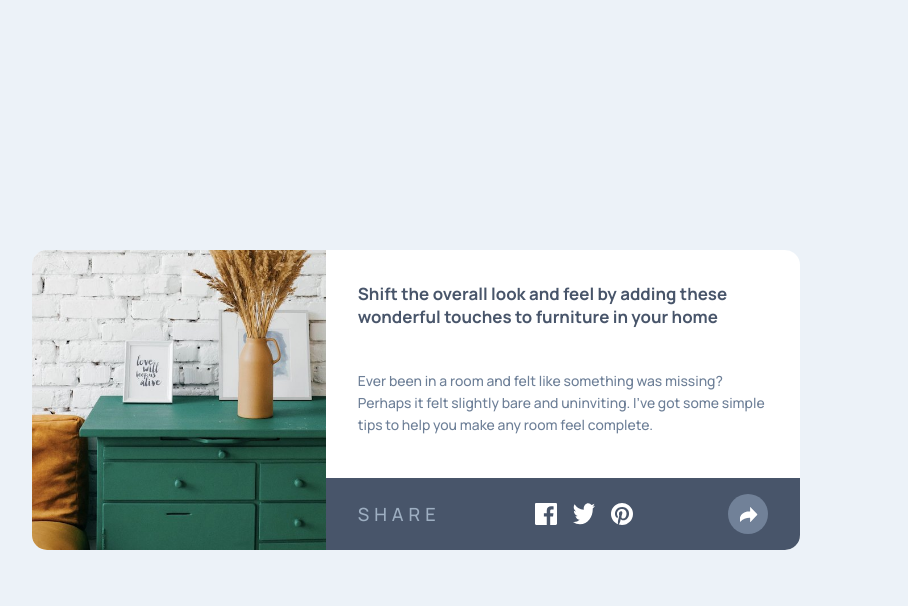
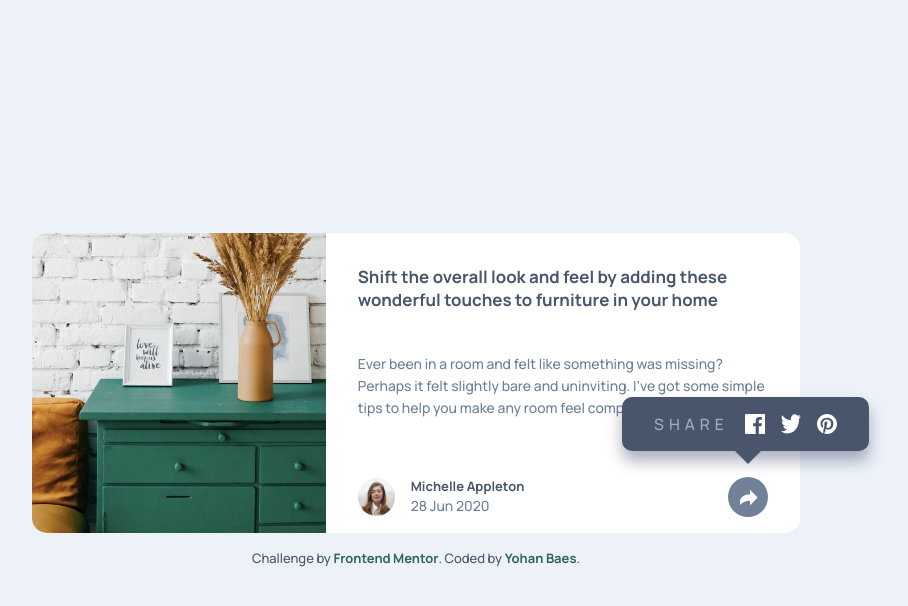
Before and after one commit to Raink31/023-Article-preview-component, a plain HTML site: page index.html in a window 1280 px wide. Both pictures are taken after a click on the button 972 px from the left and 511 px from the top of the page. Shown: the whole page, without its empty margins (224-1132 px from the left). Drawn offline with Linux system fonts and the light colour scheme.

Commit message:
added desktop active state

```diff
--- a/index.html
+++ b/index.html
@@ -44,12 +44,12 @@
             </div>
         </div>
     </main>
-    <!-- <footer>
+    <footer>
         <div class="attribution">
             <p>Challenge by <a href="https://www.frontendmentor.io?ref=challenge" target="_blank">Frontend Mentor</a>.
             Coded by <a href="#">Yohan Baes</a>.</p>
         </div>
-    </footer> -->
+    </footer>
     <script src="script.js"></script>
 </body>
 </html>
--- a/style.css
+++ b/style.css
@@ -223,14 +223,27 @@ button::after{
     transform: scale(120%);
 }
 
+footer {
+    margin-top: 1rem;
+    color: var(--very-dark-grayis-blue);
+}
+
+footer a{
+    text-decoration: none;
+    font-weight: bold;
+    color: #2e6756;
+}
+
 @media screen and (min-width: 1103px) {
     /* Main */
 
     main{
         display: flex;
+        max-height: 300px;
         max-width: 60%;
         height: 300px;
         position: relative;
+        overflow: visible;
     }
 
     /* Image */
@@ -244,6 +257,7 @@ button::after{
         object-fit: cover;
         object-position: 0 100%;
         height: 100%;
+        border-radius: 15px 0 0 15px;
     }
 
     /* Text */
@@ -259,4 +273,78 @@ button::after{
         border-radius: 2000px;
     }
 
+    /* Active state */
+
+    .active {
+        position: relative;
+        background: white;
+        color: var(--grayish-blue);
+        margin-bottom: -1rem;
+        padding-bottom: 1rem;
+        border-radius: 0 0 15px;
+    }
+
+    .active .photo-and-infos {
+        height: 100%;
+        width: 100%;
+        overflow: visible;
+        display: flex;
+    }
+
+    .active .photo-and-infos img{
+        width: 10%;
+    }
+
+    .active p,
+    .active .links {
+        width: auto;
+        height: 100%;
+        overflow: visible;
+        display: block;
+    }
+
+    .active p {
+        font-size: 1.2em;
+    }
+
+    .active .links {
+        display: flex;
+        gap: 1rem;
+    }
+
+    .active a img {
+        width: 100%;
+        height: 100%;
+    }
+
+    .active strong{
+        color: var(--very-dark-grayis-blue);
+    }
+
+
+    .active .share-div {
+        position: absolute;
+        z-index: 10000;
+        right: -4.3rem;
+        overflow: visible;
+        top: -4rem;
+        padding: 1rem 2rem;
+        border-radius: 10px;
+        background-color: var(--very-dark-grayis-blue);
+        flex: 0;
+        gap: 1rem;
+        box-shadow: 0 10px 15px rgba(47, 50, 94, 0.384);
+    }
+
+    .active .share-div::after {
+        position: absolute;
+        content: "";
+        width: 0;
+        height: 0;
+        border-left: 15px solid transparent;
+        border-right: 15px solid transparent;
+        border-top: 15px solid var(--very-dark-grayis-blue);
+        left: 45%;
+        bottom: -0.8rem;
+    }
 }
```
